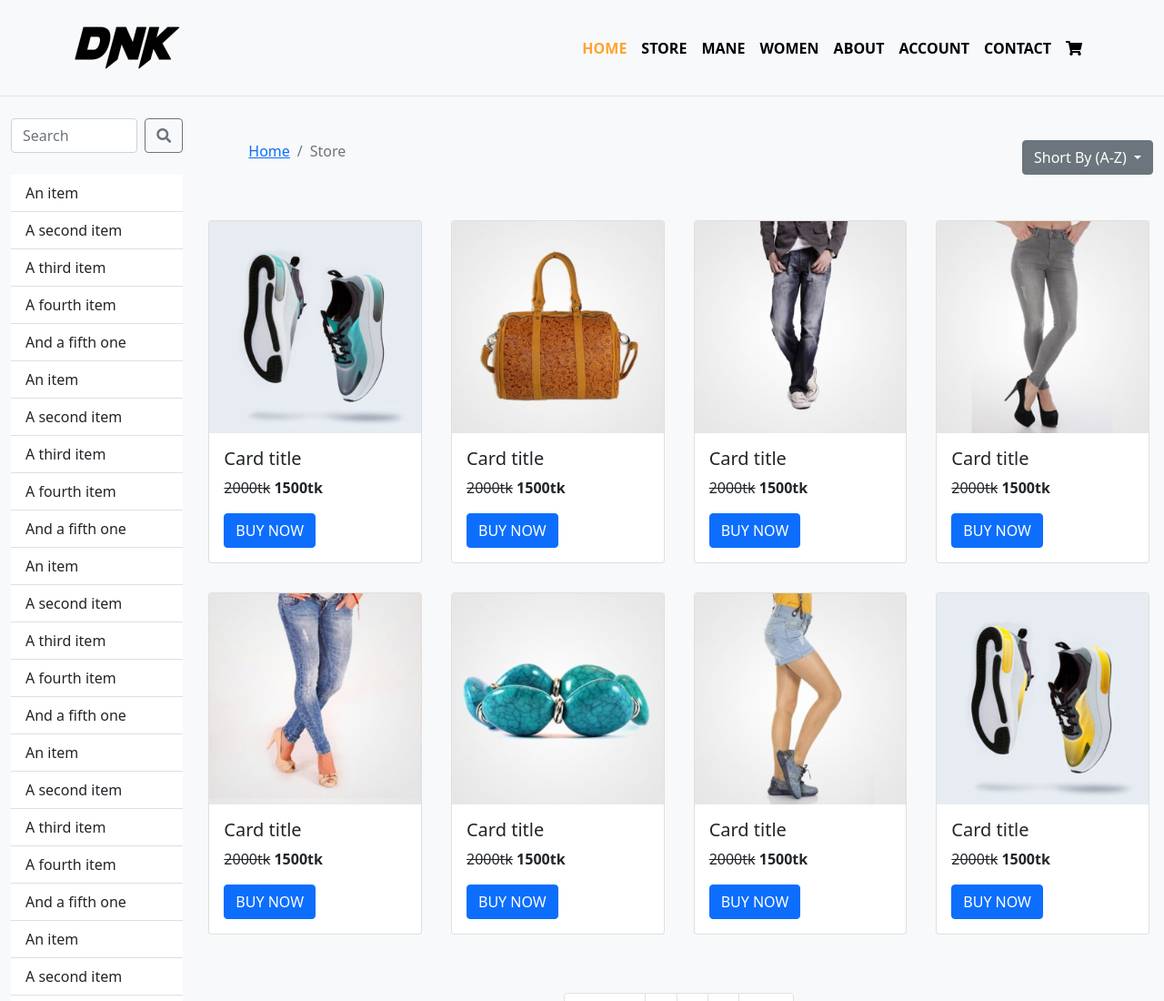
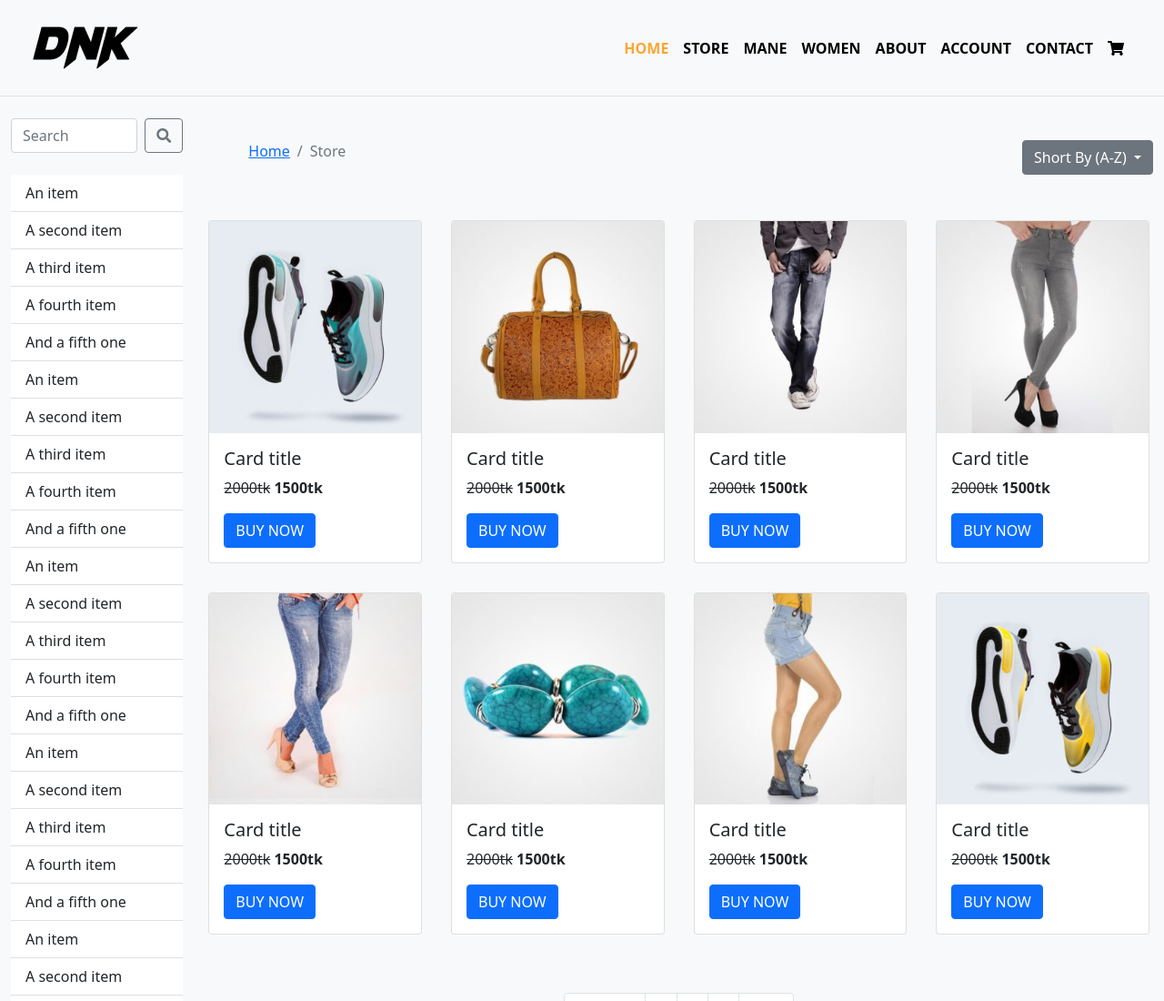
Before and after one commit to SujonRana/ecommerce, a plain HTML site: page store.html in a window 1280 px wide. Shown: the top 1100 px of the page at 91% size. Drawn offline with nearby package versions, Linux system fonts and the light colour scheme.

Commit message:
Thsi is another commit

```diff
--- a/css/store.css
+++ b/css/store.css
@@ -22,7 +22,7 @@ nav .pagenation_center{
 
 
 /* responsive */
-@media(max-width:959px){
+@media(max-width:991px){
     .store_section .sidebar{
         display: none;
     }
--- a/store.html
+++ b/store.html
@@ -19,7 +19,7 @@
 <body>
     <header class="store_header">
         <nav class="header_nav navbar navbar-expand-lg bg-light p-4 border-bottom ">
-            <div class="container ">
+            <div class="container-fluid ">
                 <a class="navbar-brand " href="#"><img src="images/logo@2x-free-img-140x47.png" alt=""></a>
                 <button class="navbar-toggler " type="button" data-bs-toggle="collapse"
                     data-bs-target="#navbarSupportedContent" aria-controls="navbarSupportedContent"
```
